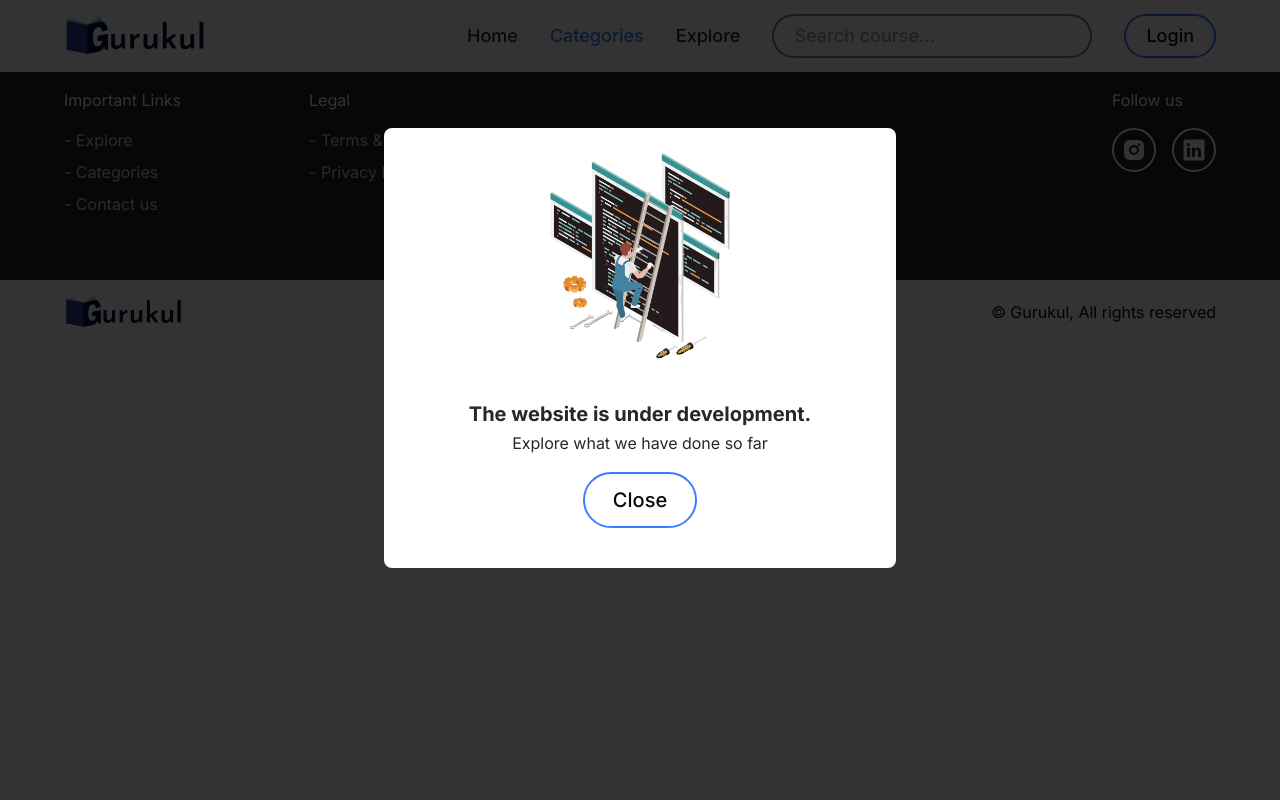
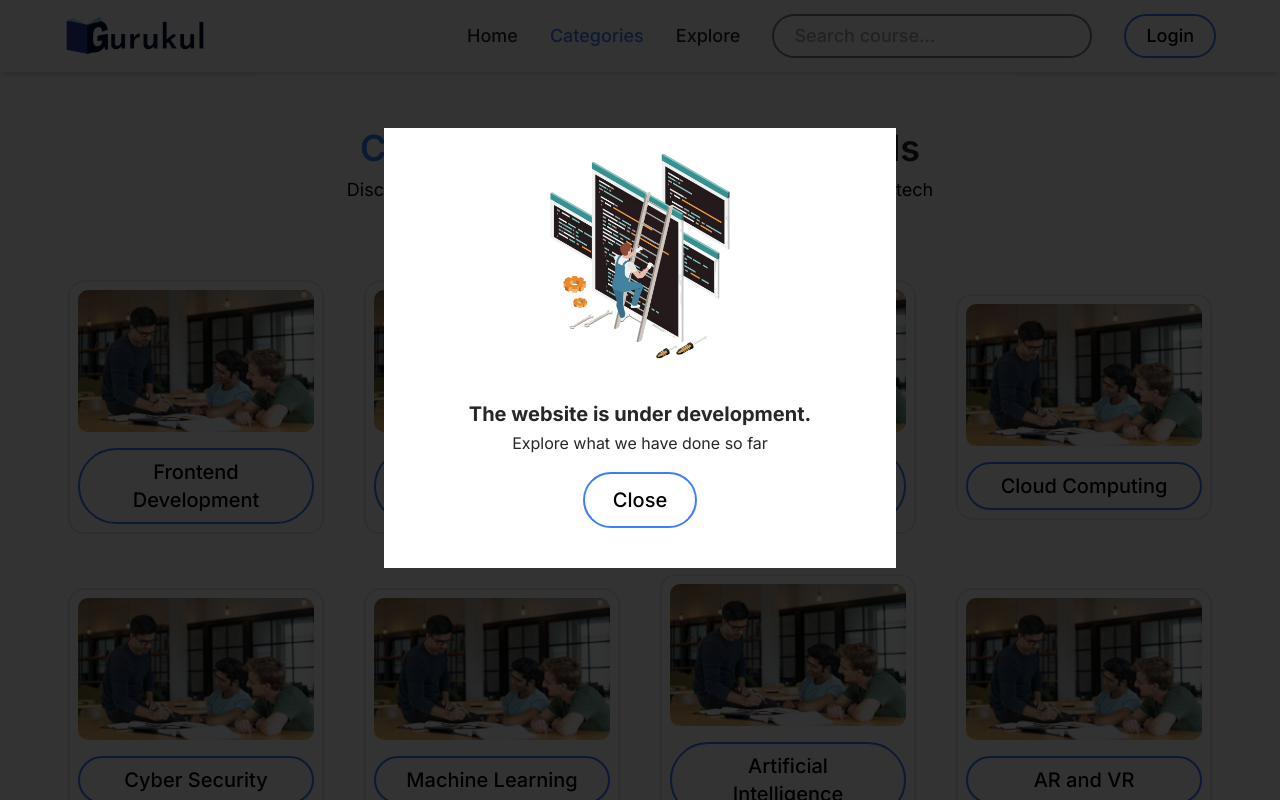
Before and after one commit to ghOst-vedant/gurukul, a Next.js app: page /categories in a window 1280 px wide. Shown: the top 800 px of the page. Built offline with nearby package versions, Linux system fonts and the light colour scheme.

Commit message:
[Update]:Category page ui done. Mapping with backend call remaining

```diff
--- a/src/app/categories/page.tsx
+++ b/src/app/categories/page.tsx
@@ -1,10 +1,30 @@
+import { CategoryCard } from "@/components/cards/CategoryCard";
+
 //Category page which will be open when clicked on category button. It will simply contain all the categories.
 const Page = () => {
   return (
-    <div>
-        Category page
+    <div className="p-4 pt-28 sm:p-12 sm:pt-28 lg:p-16 lg:pt-32 flex flex-col gap-10 sm:gap-8 lg:gap-12">
+      <div className="flex flex-col gap-2 sm:text-center sm:items-center">
+        <h2 className="text-2xl sm:text-3xl lg:text-4xl font-semibold text-black">
+          <span className="text-blue">Categories </span>to Elevate Your Skills
+        </h2>
+        <p className="sm:text-lg sm:w-[70vw] lg:w-[50vw]">
+          Discover expertly curated categories crafted for developers and tech
+          enthusiasts to level up their skills and build the future.
+        </p>
+      </div>
+      <div className="flex flex-col sm:flex-row flex-wrap items-center sm:justify-center gap-4 sm:gap-10">
+        <CategoryCard title="Frontend Development" />
+        <CategoryCard title="Backend Development" />
+        <CategoryCard title="Full Stack Development" />
+        <CategoryCard title="Cloud Computing" />
+        <CategoryCard title="Cyber Security" />
+        <CategoryCard title="Machine Learning" />
+        <CategoryCard title="Artificial Intelligence" />
+        <CategoryCard title="AR and VR" />
+      </div>
     </div>
-  )
-}
+  );
+};
 
-export default Page
+export default Page;
--- a/src/app/globals.css
+++ b/src/app/globals.css
@@ -1,80 +1,7 @@
 @tailwind base;
 @tailwind components;
 @tailwind utilities;
-
-  @supports not selector(::-webkit-scrollbar) {
-    body {
-      scrollbar-color: var(--sb-thumb-color)
-                       var(--sb-track-color);
-    }
-  }
-
-  @layer base {
-  :root {
-        --background: 0 0% 100%;
-        --foreground: 240 10% 3.9%;
-        --card: 0 0% 100%;
-        --card-foreground: 240 10% 3.9%;
-        --popover: 0 0% 100%;
-        --popover-foreground: 240 10% 3.9%;
-        --primary: 240 5.9% 10%;
-        --primary-foreground: 0 0% 98%;
-        --secondary: 240 4.8% 95.9%;
-        --secondary-foreground: 240 5.9% 10%;
-        --muted: 240 4.8% 95.9%;
-        --muted-foreground: 240 3.8% 46.1%;
-        --accent: 240 4.8% 95.9%;
-        --accent-foreground: 240 5.9% 10%;
-        --destructive: 0 84.2% 60.2%;
-        --destructive-foreground: 0 0% 98%;
-        --border: 240 5.9% 90%;
-        --input: 240 5.9% 90%;
-        --ring: 240 10% 3.9%;
-        --chart-1: 12 76% 61%;
-        --chart-2: 173 58% 39%;
-        --chart-3: 197 37% 24%;
-        --chart-4: 43 74% 66%;
-        --chart-5: 27 87% 67%;
-        --radius: 0.5rem;
-    }
-  .dark {
-        --background: 240 10% 3.9%;
-        --foreground: 0 0% 98%;
-        --card: 240 10% 3.9%;
-        --card-foreground: 0 0% 98%;
-        --popover: 240 10% 3.9%;
-        --popover-foreground: 0 0% 98%;
-        --primary: 0 0% 98%;
-        --primary-foreground: 240 5.9% 10%;
-        --secondary: 240 3.7% 15.9%;
-        --secondary-foreground: 0 0% 98%;
-        --muted: 240 3.7% 15.9%;
-        --muted-foreground: 240 5% 64.9%;
-        --accent: 240 3.7% 15.9%;
-        --accent-foreground: 0 0% 98%;
-        --destructive: 0 62.8% 30.6%;
-        --destructive-foreground: 0 0% 98%;
-        --border: 240 3.7% 15.9%;
-        --input: 240 3.7% 15.9%;
-        --ring: 240 4.9% 83.9%;
-        --chart-1: 220 70% 50%;
-        --chart-2: 160 60% 45%;
-        --chart-3: 30 80% 55%;
-        --chart-4: 280 65% 60%;
-        --chart-5: 340 75% 55%;
-    }
-}
-
-  @layer base {
 * {
-    @apply border-border;
-    }
-  body {
-    @apply bg-background text-foreground;
-    }
-}
-
-*{
   margin: 0px;
   padding: 0px;
   box-sizing: border-box;
@@ -87,7 +14,7 @@ body {
 }
 
 body::-webkit-scrollbar {
-    width: var(--sb-size)
+  width: var(--sb-size);
 }
 
 body::-webkit-scrollbar-track {
@@ -98,7 +25,6 @@ body {
 body::-webkit-scrollbar-thumb {
   background: var(--sb-thumb-color);
   border-radius: 2px;
-
 }
 
 .custom-shadow:hover {
--- /dev/null
+++ b/src/components/cards/CategoryCard.tsx
@@ -0,0 +1,23 @@
+import Image from "next/image";
+import course_img from "@/assets/images/course_img.png";
+import star from "@/assets/icons/star.png";
+
+type Category = {
+  //   image: String;
+  title: String;
+};
+
+export function CategoryCard(category: Category) {
+  return (
+    <div className="min-w-[75vw] sm:min-w-[40%] sm:max-w-[40%] lg:min-w-[20vw] lg:max-w-[20vw] p-2 border-2 rounded-2xl flex flex-col gap-4 cursor-pointer custom-shadow z-0">
+      <Image
+        src={course_img}
+        alt="Course Image"
+        className="w-full rounded-[10px]"
+      />
+      <button className="text-md rounded-full px-5 py-2 border-2 border-blue font-medium sm:text-xl sm:px-7 sm:py-2 ">
+        {category.title}
+      </button>
+    </div>
+  );
+}
```
Lines whose indentation alone changed are shown as unchanged.
